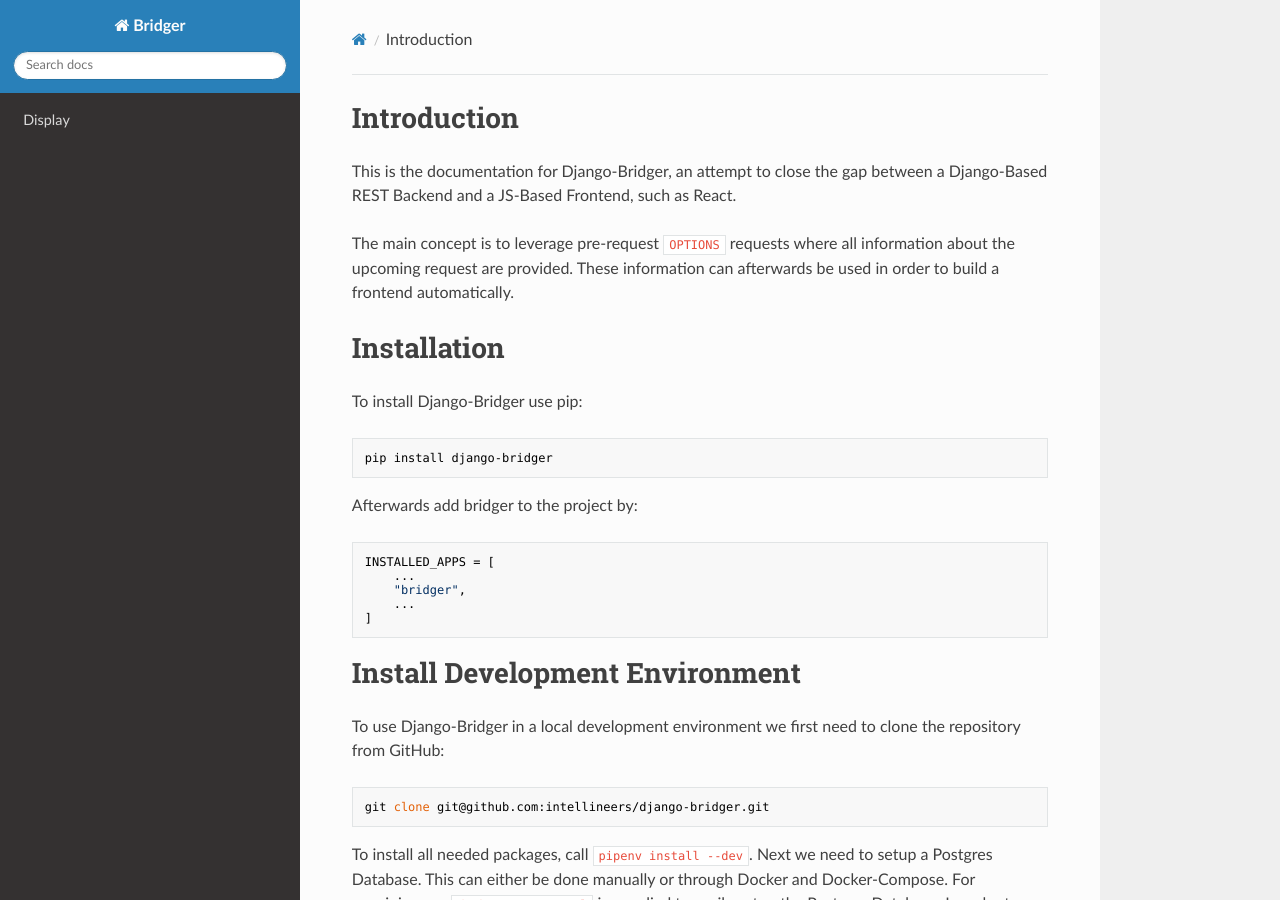
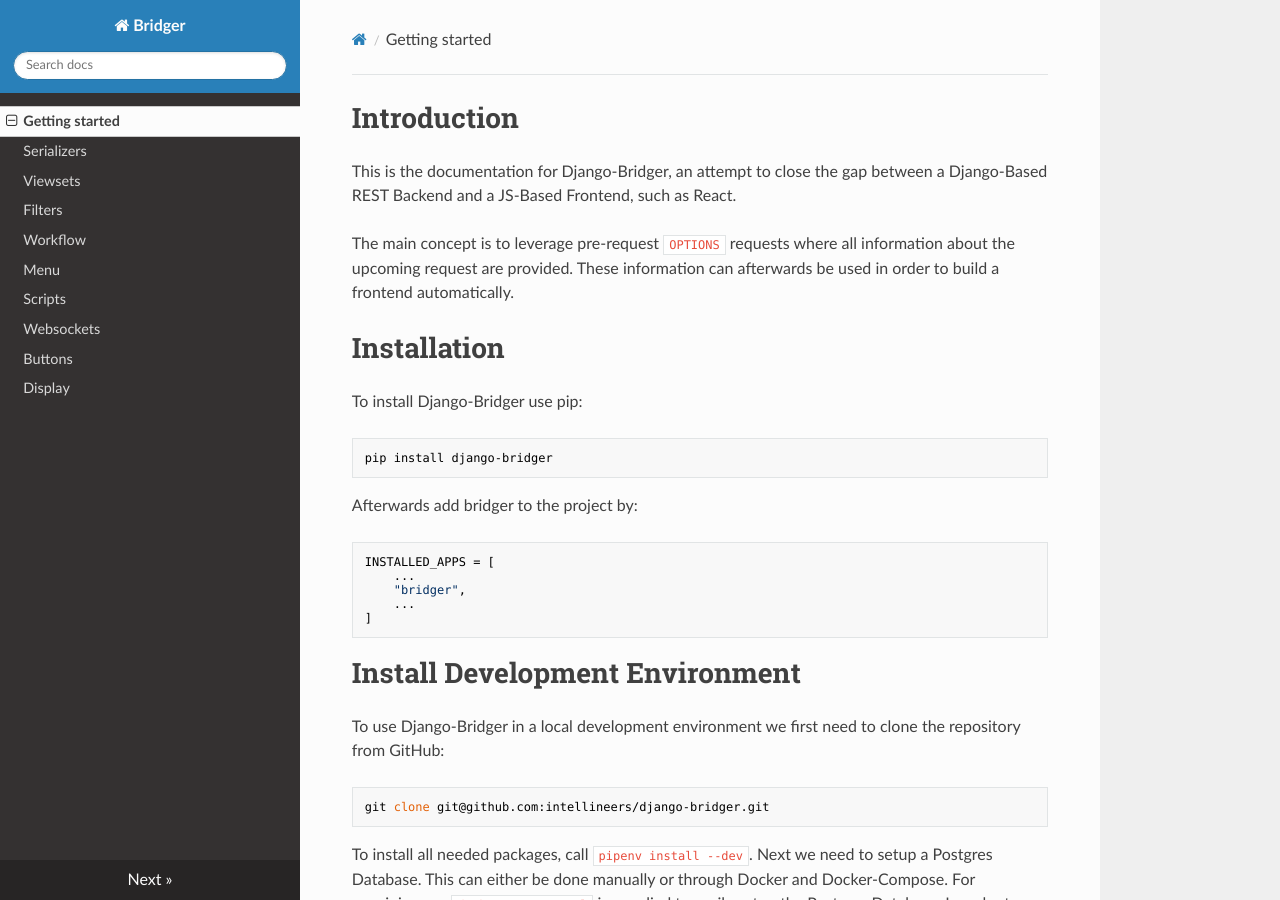
Before and after one commit to intellineers/django-bridger, an MkDocs documentation site: the page built from docs/index.md, in a window 1280 px wide and 900 px high. Built offline with MkDocs 1.6.1, drawn with Linux system fonts in a browser that asks for light colours; nearby versions of some CDN libraries; some of the changed lines change nothing that is shown.

Commit message:
reenabled rest of the docs

```diff
--- a/mkdocs.yml
+++ b/mkdocs.yml
@@ -4,15 +4,15 @@
     titles_only: False
     navigation_depth: 4
 nav:
-    # - Getting started: index.md
-    # - Serializers: serializers.md
-    # - Viewsets: viewsets.md
-    # - Filters: filters.md
-    # - Workflow: workflow.md
-    # - Menu: menu.md
-    # - Scripts: scripts.md
-    # - Websockets: websockets.md
-    # - Buttons: buttons.md
+    - Getting started: index.md
+    - Serializers: serializers.md
+    - Viewsets: viewsets.md
+    - Filters: filters.md
+    - Workflow: workflow.md
+    - Menu: menu.md
+    - Scripts: scripts.md
+    - Websockets: websockets.md
+    - Buttons: buttons.md
     - Display: display.md
 markdown_extensions:
     - admonition
```
